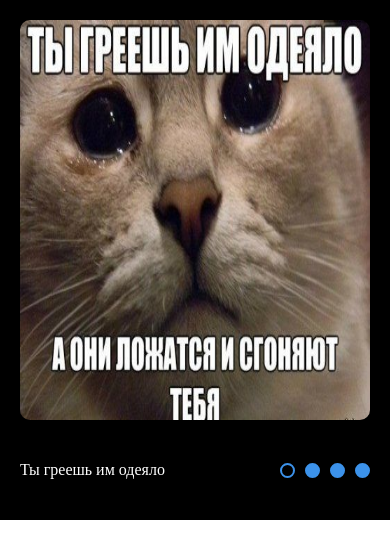
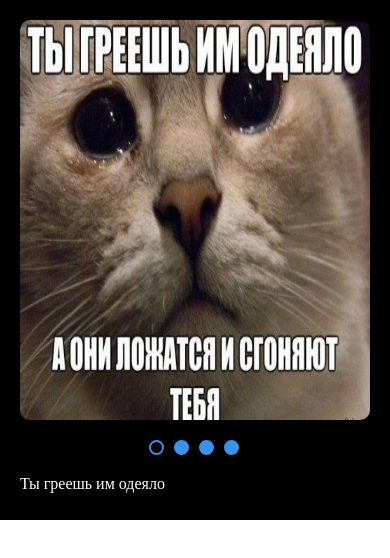
Before and after one commit to R1sKD/cssMemSlider, a plain HTML site: page cssMemSlider/index.html in a window 390 px wide. Drawn offline with Linux system fonts and the light colour scheme.

Commit message:
feat: add mobile-version (420px) (Sat, Oct 16, 2021 16:27:00 PM

```diff
--- a/cssMemSlider/style.css
+++ b/cssMemSlider/style.css
@@ -32,7 +32,7 @@ body {
 }
 
 .container {
-  max-width: 1024px;
+  max-width: 1366px;
   width: 100%;
   margin: 0 auto;
   padding: 0 20px;
@@ -101,9 +101,11 @@ body {
 
 .slider-controls {
   display: flex;
+  width: 25%;
+  justify-content: flex-end;
 }
 
-.slider-controls label span{
+.slider-controls label span {
   display: block;
   width: 15px;
   height: 15px;
@@ -162,3 +164,20 @@ body {
 #btn-4:checked~.mem__bottom .mem__bottom-slider .mem__bottom-list {
   transform: translate(-75%);
 }
+
+@media (max-width: 420px) {
+  .mem__bottom {
+    flex-direction: column;
+    justify-content: flex-start;
+  }
+
+  .mem__bottom-slider {
+    order: 1;
+    width: 100%;
+  }
+
+  .slider-controls {
+    align-self: center;
+    margin: 20px 0;
+  }
+}
```
